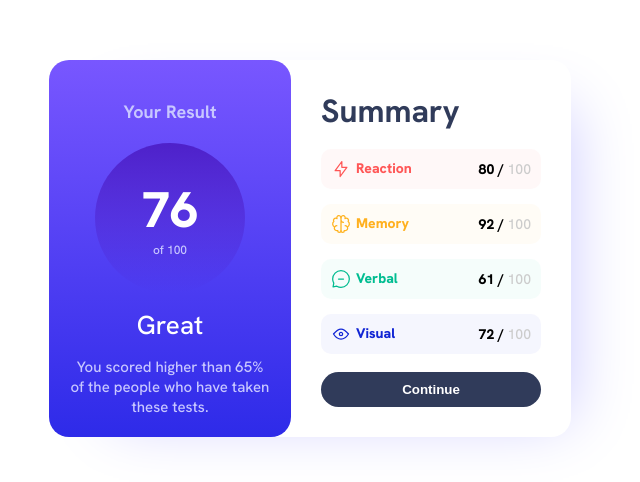
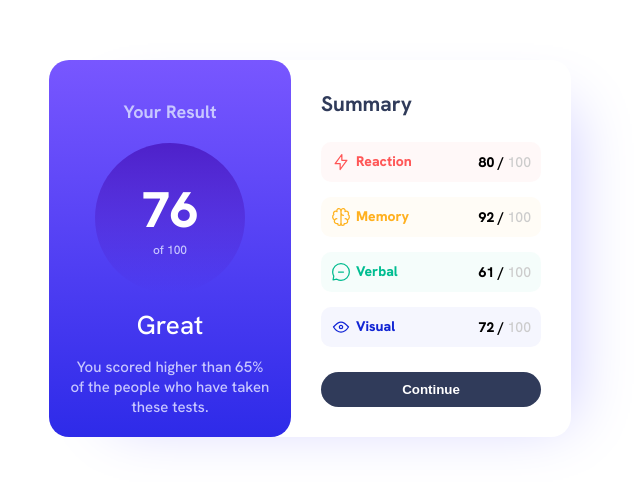
Before and after one commit to OmprakashR/Results-Summary-Challenge, a plain HTML site: page index.html in a window 1280 px wide. Shown: the part 152-634 px from the top of the page, without its empty margins (330-970 px from the left). Drawn offline with Linux system fonts and the light colour scheme.

Commit message:
Update style.css

```diff
--- a/assets/style.css
+++ b/assets/style.css
@@ -185,7 +185,8 @@ p {
 }
 
 
-h1 {
+h1{
+    font-size: 21px !important;
     color: var(--Dark_gray_blue);
 }
 
```
